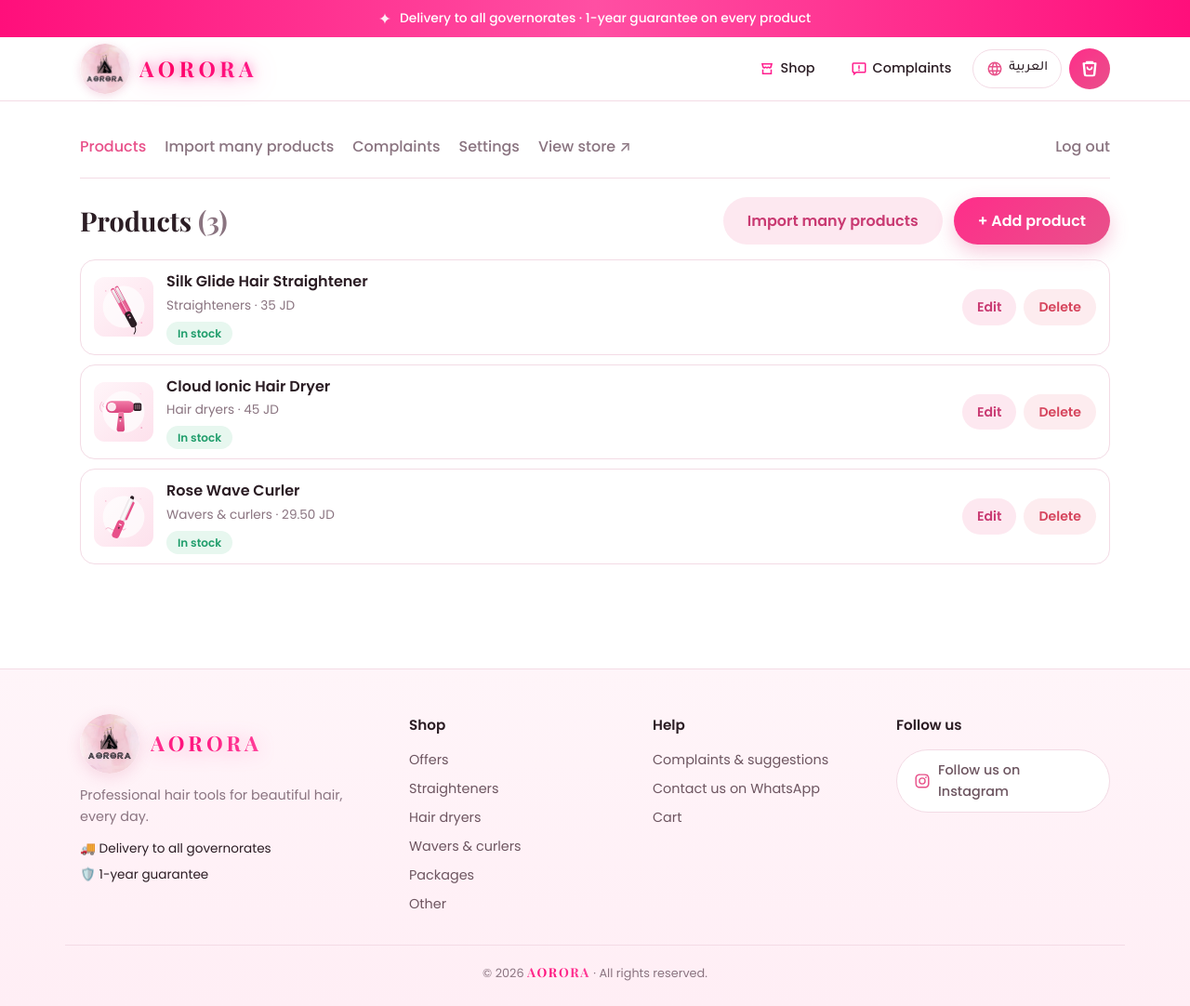
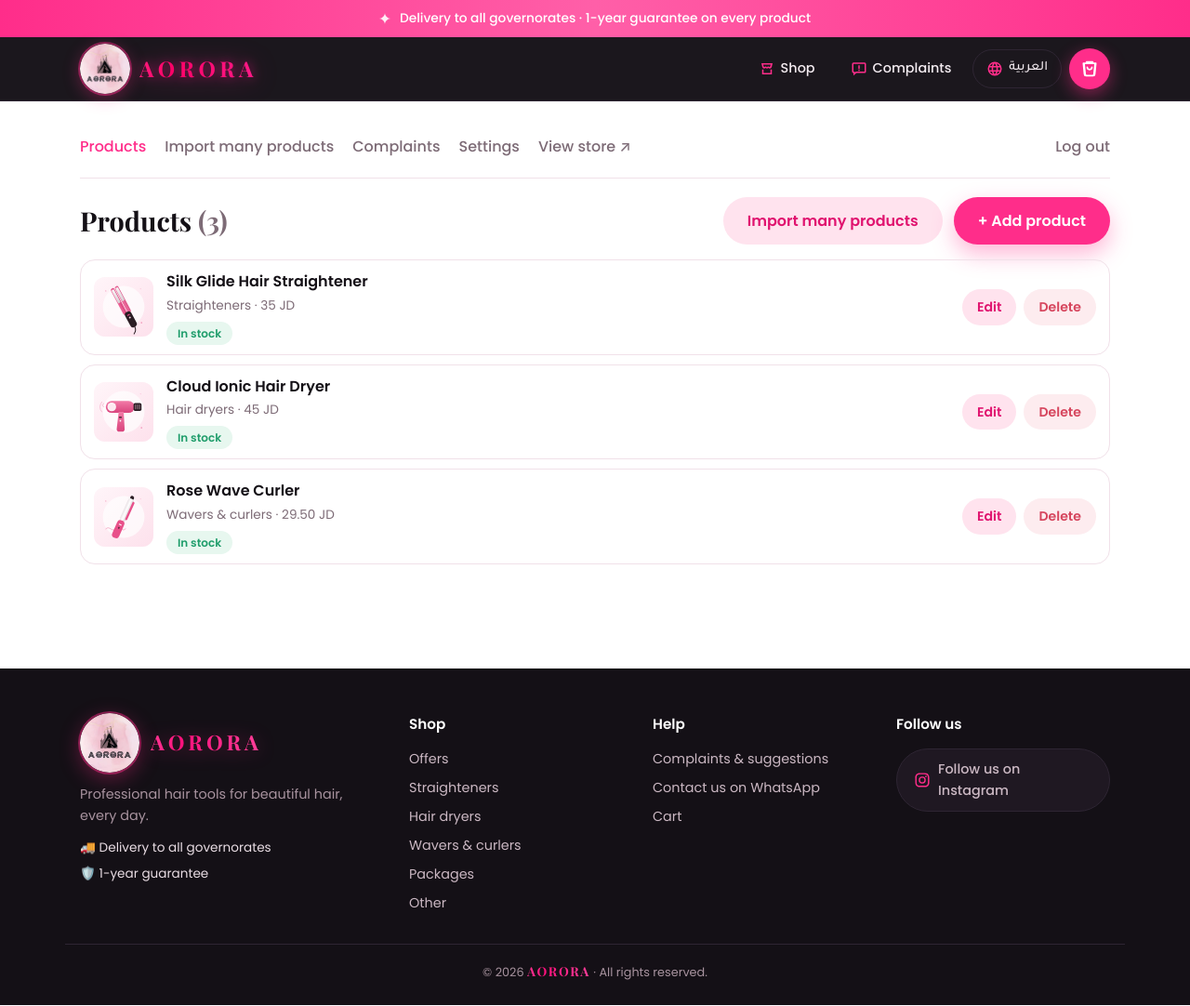
Before and after one commit to Abood-ALdeek/aorora-store, a Flask app: page /admin in a window 1280 px wide. Shown: the whole page at 93% size. Run offline with Flask 3, Linux system fonts and the light colour scheme; the visitor is signed in with stand-in values (Sample User, id 1); data comes from the database, SQL or seed files in the repository; data that the repository does not hold is empty; parts of the project's set-up code (start-up, migrations or seed data) failed here and were passed over.

Commit message:
Black and pink theme; neater WhatsApp order message; warm up order preview

```diff
--- a/static/style.css
+++ b/static/style.css
@@ -566,3 +566,94 @@ html[dir="rtl"] .back-shop { padding: 9px 12px 9px 18px; }
 .order-page .cart-item:hover { border-color: var(--pink); }
 .order-qty { color: var(--hot); font-size: 1.1rem; }
 .order-total { max-width: 720px; margin-bottom: 20px; border-bottom: 0; }
+
+
+/* ================= v20: black & pink luxury theme ================= */
+:root {
+  --pink: #ff2d8a;
+  --pink-dark: #e0136f;
+  --pink-soft: #ffe3ee;
+  --pink-softer: #fff6fa;
+  --hot: #ff2d8a;
+  --ink: #141016;
+  --muted: #7d6b76;
+  --line: #f1e1e9;
+  --noir: #141016;
+  --noir-2: #1f1822;
+  --noir-line: #2e2533;
+}
+
+/* header: black glass */
+.site-header { background: rgba(20, 16, 22, .97); border-bottom: 1px solid var(--noir-line); }
+.brand-logo { box-shadow: 0 0 0 2px rgba(255, 45, 138, .45), 0 4px 18px rgba(255, 45, 138, .35); }
+.nav-link { color: #f4ecf1; }
+.nav-link svg { color: var(--pink); }
+.nav-link:hover, .nav-link.active { color: #ff7ab6; background: rgba(255, 45, 138, .12); border-color: rgba(255, 45, 138, .45); }
+.lang-btn { background: transparent; color: #f4ecf1; border-color: var(--noir-line); }
+.lang-btn:hover { color: #ff7ab6; border-color: var(--pink); }
+.cart-btn { background: var(--pink); box-shadow: 0 6px 18px rgba(255, 45, 138, .45); }
+.cart-btn:hover { background: var(--pink-dark); }
+.cart-count { background: #fff; color: var(--noir); border-color: var(--noir); }
+@media (max-width: 560px) { .nav-link { border-color: var(--noir-line); } }
+
+/* announcement bar: black with pink sparkle */
+.promo-bar { background: linear-gradient(90deg, #ff2d8a, #ff5fa8 50%, #ff2d8a); }
+
+/* hero: white with a soft pink glow, black headline */
+.hero { background: radial-gradient(circle at 80% 15%, rgba(255, 45, 138, .16), transparent 45%),
+                    radial-gradient(circle at 10% 90%, rgba(20, 16, 22, .06), transparent 40%), #fff; }
+.hero h1 { color: var(--noir); }
+.eyebrow { background: var(--noir); border-color: var(--noir); }
+
+/* buttons: solid hot pink */
+.btn-primary { background: var(--pink); color: #fff; box-shadow: 0 10px 24px rgba(255, 45, 138, .35); }
+.btn-primary:hover { background: var(--pink-dark); }
+.btn-ghost { background: var(--noir); color: #fff; border-color: var(--noir); }
+.btn-ghost:hover { background: #2a2230; }
+.btn-light { background: var(--pink-soft); color: var(--pink-dark); }
+.btn-icon { background: var(--noir); color: #fff; }
+.btn-icon:hover { background: var(--pink); }
+.btn.is-loading { opacity: .7; cursor: progress; }
+
+/* chips */
+.chip.active, .kind input:checked + span { background: var(--noir); border-color: var(--noir); color: #fff; }
+.chip-offer.active { background: var(--pink); border-color: var(--pink); }
+
+/* product cards */
+.card { border-color: #f0e6eb; }
+.card:hover { box-shadow: 0 16px 34px rgba(20, 16, 22, .12); border-color: #ffc2dc; }
+.card-img { background: #faf6f8; }
+.badge-out { background: var(--noir); }
+.badge-sale { background: var(--pink); }
+.price.sale, .price.big, .total-row strong { color: var(--pink); }
+.card-cat { color: var(--pink); }
+.card-brand { color: var(--noir); }
+
+/* features + deals */
+.f-icon { background: var(--noir); color: var(--pink); }
+.feature { border-color: #f0e6eb; }
+.deals-box { background: radial-gradient(circle at 0% 0%, rgba(255, 45, 138, .22), transparent 45%), var(--noir); border-color: var(--noir); }
+.deals-head h2 { color: #fff; }
+.deals-head p { color: #c9b6c1; }
+.deals-tag { background: rgba(255, 45, 138, .15); border-color: rgba(255, 45, 138, .5); color: #ff7ab6; }
+.deals .btn-light { background: rgba(255, 255, 255, .1); color: #fff; }
+
+/* checkout box */
+.checkout { background: #fff; border: 2px solid var(--noir); box-shadow: 0 16px 36px rgba(20, 16, 22, .12); }
+
+/* footer: black */
+.site-footer { background: var(--noir); border-top: 0; color: #d9cbd3; }
+.site-footer .muted, .footer-brand p { color: #a8939f; }
+.footer-col h4 { color: #fff; }
+.footer-col a { color: #cbb8c3; }
+.footer-col a:hover { color: #ff7ab6; }
+.footer-badges span { color: #e9dde4; }
+.insta-link { background: var(--noir-2); border-color: var(--noir-line); color: #f4ecf1; }
+.insta-link:hover { border-color: var(--pink); color: #ff7ab6; }
+.copy { border-top-color: var(--noir-line); color: #8f7b87; }
+.footer-logo { box-shadow: 0 0 0 2px rgba(255, 45, 138, .45), 0 6px 22px rgba(255, 45, 138, .35); }
+
+/* page hero (complaints) */
+.page-hero { background: linear-gradient(180deg, #fff6fa, #fff); }
+.back-shop { border-color: var(--noir); color: var(--noir); }
+.back-shop:hover { background: var(--noir); color: #fff; border-color: var(--noir); }
--- a/templates/base.html
+++ b/templates/base.html
@@ -3,7 +3,7 @@
 <head>
   <meta charset="utf-8">
   <meta name="viewport" content="width=device-width, initial-scale=1, viewport-fit=cover">
-  <meta name="theme-color" content="#ff2d8a">
+  <meta name="theme-color" content="#141016">
   <meta name="description" content="AORORA · {{ t.tagline }}">
   <title>{% block title %}AORORA{% endblock %}</title>
   {% set logo_url = settings.logo or url_for('static', filename='img/logo.png') %}
@@ -18,7 +18,7 @@
   <link rel="preconnect" href="https://fonts.googleapis.com">
   <link rel="preconnect" href="https://fonts.gstatic.com" crossorigin>
   <link href="https://fonts.googleapis.com/css2?family=Playfair+Display:wght@600;700&family=Poppins:wght@300;400;500;600&family=Tajawal:wght@400;500;700&display=swap" rel="stylesheet">
-  <link rel="stylesheet" href="{{ url_for('static', filename='style.css') }}?v=19">
+  <link rel="stylesheet" href="{{ url_for('static', filename='style.css') }}?v=21">
 </head>
 <body class="{% block body_class %}{% endblock %}">
   {% set promo_text = settings['promo_' ~ lang] %}
@@ -122,7 +122,7 @@
       t: {{ t|tojson }}
     };
   </script>
-  <script src="{{ url_for('static', filename='app.js') }}?v=19"></script>
+  <script src="{{ url_for('static', filename='app.js') }}?v=21"></script>
   {% block scripts %}{% endblock %}
 </body>
 </html>
--- a/templates/order.html
+++ b/templates/order.html
@@ -5,6 +5,9 @@
   <meta property="og:title" content="{{ t.order_title }} · AORORA ({{ items|length }})">
   <meta property="og:description" content="{{ t.subtotal }}: {{ fmt_price(total) }}">
   <meta property="og:image" content="{{ site_base }}{{ url_for('order_image', code=code) }}">
+  <meta property="og:image:secure_url" content="{{ site_base }}{{ url_for('order_image', code=code) }}">
+  <meta property="og:image:type" content="image/jpeg">
+  <meta property="og:image:alt" content="AORORA order">
   <meta property="og:image:width" content="1200">
   <meta property="og:image:height" content="630">
   <meta property="og:url" content="{{ site_base }}{{ url_for('order_page', code=code) }}">
--- a/translations.py
+++ b/translations.py
@@ -40,10 +40,13 @@ T = {
         "address": "Delivery address",
         "note": "Note",
         "order_whatsapp": "Order on WhatsApp",
-        "order_hint": "WhatsApp opens with your order ready. Just press send and we'll confirm price, delivery and payment with you.",
+        "order_hint": "WhatsApp opens with your order ready. Wait a second until the products' photo appears under the message, then press send. We'll confirm delivery and payment with you.",
         "fill_details": "Please fill in your name, phone and address.",
         "wa_greeting": "Hello AORORA! I would like to order:",
         "wa_total": "Total",
+        "wa_title": "New order from AORORA",
+        "wa_items": "Products",
+        "wa_customer": "Customer details",
         "wa_name": "Name",
         "wa_phone": "Phone",
         "wa_address": "Address",
@@ -217,10 +220,13 @@ T = {
         "address": "عنوان التوصيل",
         "note": "ملاحظة",
         "order_whatsapp": "اطلبي عبر واتساب",
-        "order_hint": "سيفتح واتساب وطلبك جاهز. فقط اضغطي إرسال وسنؤكد معك السعر والتوصيل والدفع.",
+        "order_hint": "سيفتح واتساب وطلبك جاهز. استني ثانية لحد ما تطلع صورة المنتجات تحت الرسالة، وبعدين اضغطي إرسال. ورح نتواصل معك للتوصيل والدفع.",
         "fill_details": "يرجى إدخال الاسم ورقم الهاتف والعنوان.",
         "wa_greeting": "مرحبًا AORORA! أرغب بطلب:",
         "wa_total": "المجموع",
+        "wa_title": "طلب جديد من متجر AORORA",
+        "wa_items": "المنتجات",
+        "wa_customer": "معلومات الزبون",
         "wa_name": "الاسم",
         "wa_phone": "الهاتف",
         "wa_address": "العنوان",
```
Also changed, not shown: static/app.js (+37 -12 lines), 1 other file.
